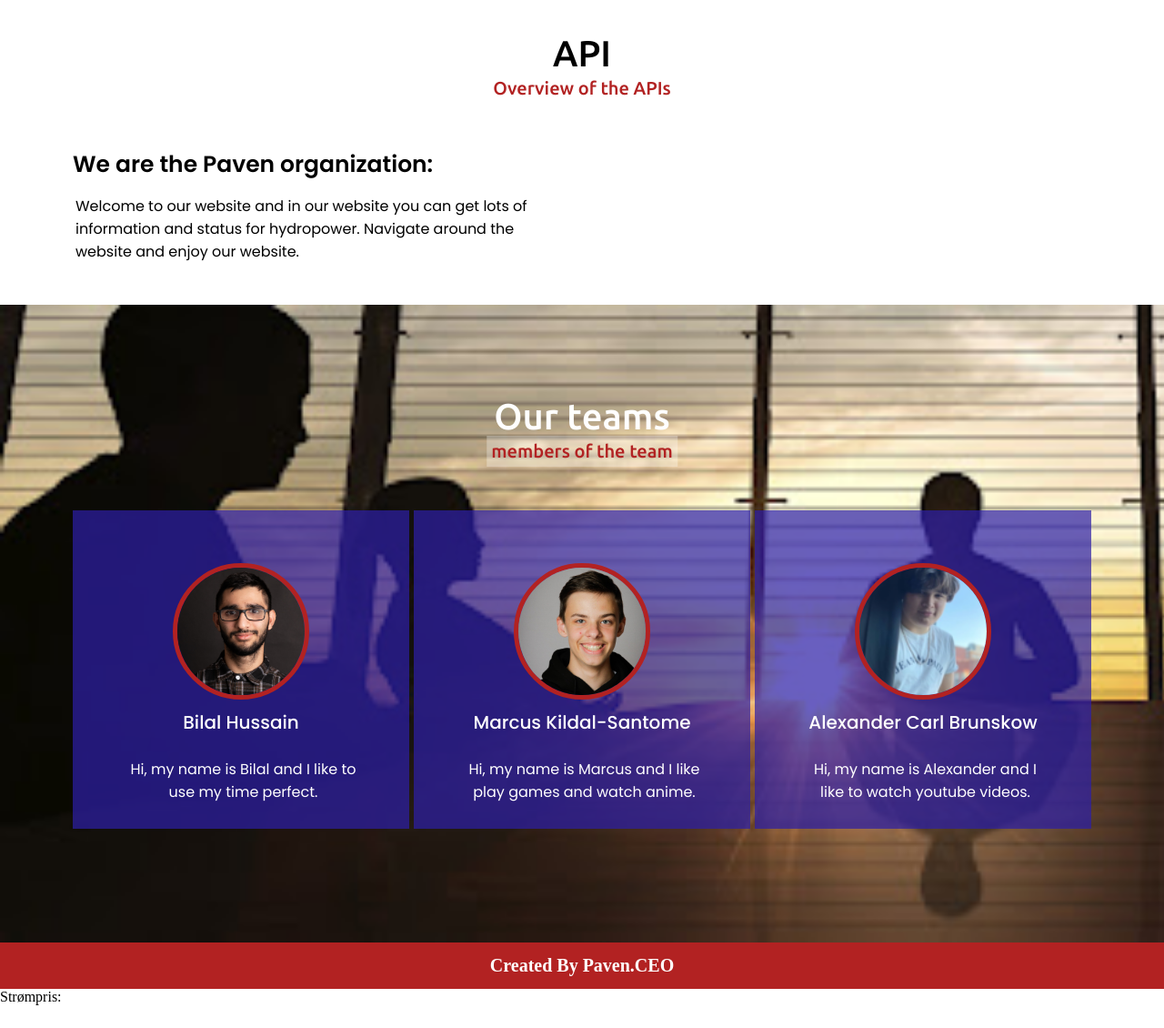
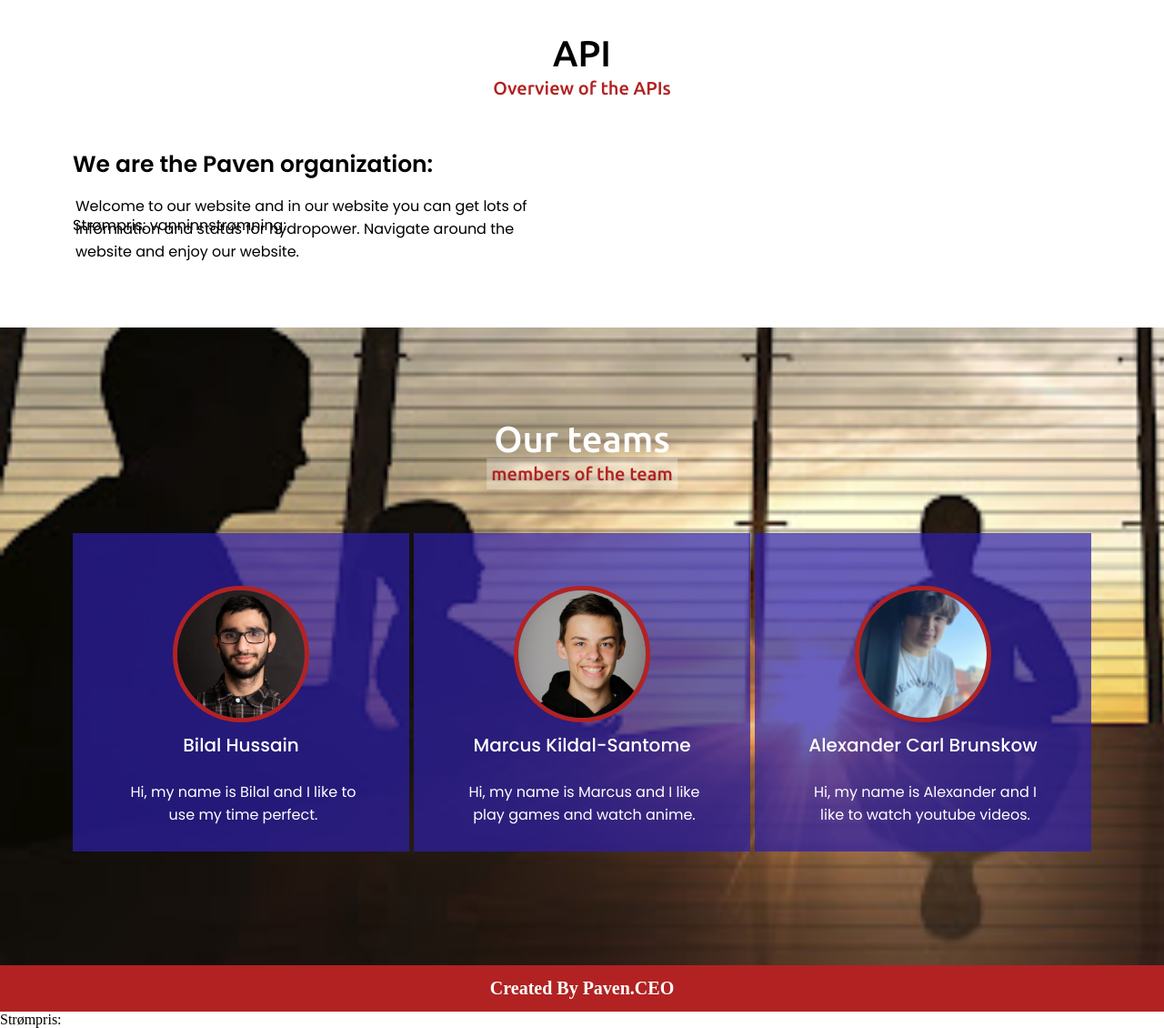
Before and after one commit to MarcusKildal/paven.as-bouve, a PHP site: page /main.php in a window 1280 px wide. Shown: the part 1650-2780 px from the top of the page at 91% size. Before the commit the page ends 2755 px from the top, so only its background shows below. Run offline with PHP 8.4, Linux system fonts and the light colour scheme; the visitor is signed in with stand-in values (Sample User, id 1); some libraries are stand-ins or nearby versions.

Commit message:
la til strømm å vann

```diff
--- a/PHP&CSS&JS-filer/main.php
+++ b/PHP&CSS&JS-filer/main.php
@@ -182,6 +182,18 @@ if(empty($_SESSION["id"])) {
       <div class="api-right">
         <div class="api-text">We are the Paven organization: <span class="typing-2"></span></div>
         <p>Welcome to our website and in our website you can get lots of information and status for hydropower. Navigate around the website and enjoy our website.</p>
+        Strømpris: <span id="eksempelPlassForStrompris"></span>
+        vanninnstrømning: <span id="vanninnstrømning"></span>
+        <script>
+            const eksempelPlassForStromprisElement = document.getElementById("eksempelPlassForStrompris");
+            const vanninnstrømning = document.getElementById("vanninnstrømning");
+            fetch("https://innafjord.azurewebsites.net/api/PowerPrice").then(response => response.json()).then(value => {
+                eksempelPlassForStromprisElement.innerText = value;
+            });
+            fetch("https://innafjord.azurewebsites.net/api/WaterInflux").then(response => response.json()).then(value => {
+                vanninnstrømning.innerText = value;
+            });
+        </script>
       </div>
 
     </div>
```
